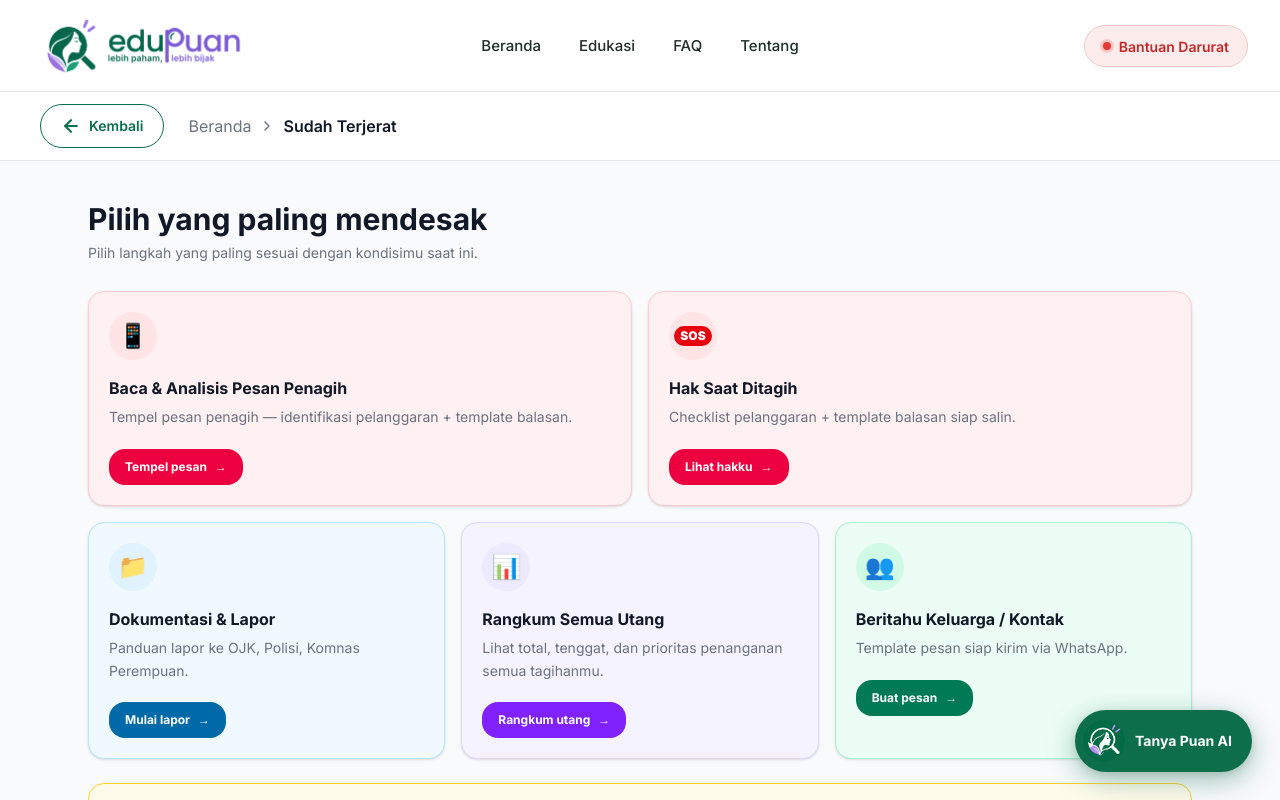
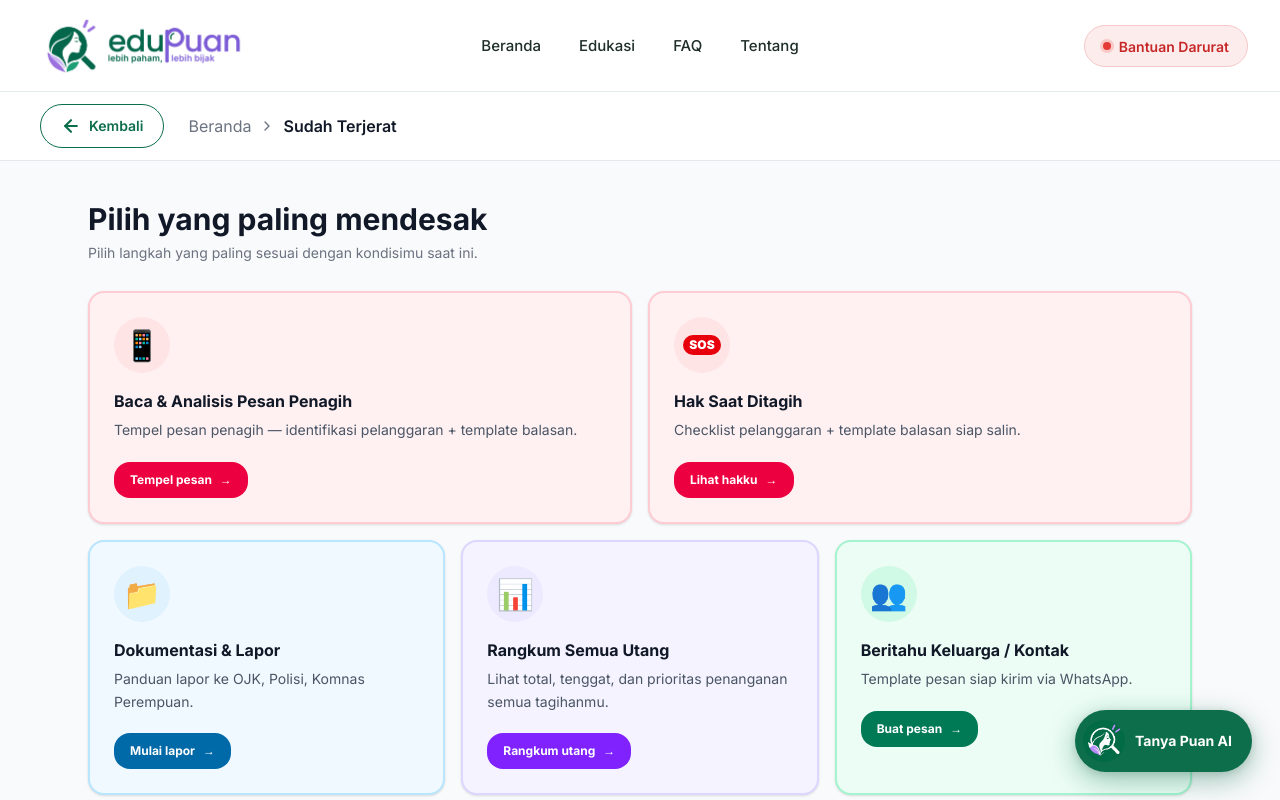
Before and after one commit to blacurly/maria-walanda-maramis, a Next.js app in the folder web/: page /sudah-terjerat in a window 1280 px wide. Shown: the top 800 px of the page. Built offline with nearby package versions, Linux system fonts and the light colour scheme.

Commit message:
feat(frontend): KartuFitur dipakai di halaman Sudah Terjerat

```diff
--- a/web/src/app/sudah-terjerat/page.tsx
+++ b/web/src/app/sudah-terjerat/page.tsx
@@ -1,5 +1,5 @@
 import type { Metadata } from "next";
-import Link from "next/link";
+import KartuFitur from "@/components/ui/KartuFitur";
 import { TONE, type Tone } from "@/lib/tone";
 
 export const metadata: Metadata = {
@@ -73,30 +73,21 @@ const KONTAK = [
 ];
 
 function KartuAlat({ alat }: { alat: Alat }) {
-  const t = TONE[alat.tone];
   return (
-    <Link
+    <KartuFitur
       href={alat.href}
-      className={`group flex w-full flex-col items-start rounded-xl border p-5 text-left shadow-sm transition-all hover:-translate-y-0.5 hover:shadow-md focus-visible:outline-none focus-visible:ring-2 focus-visible:ring-ring focus-visible:ring-offset-2 active:translate-y-0 ${t.kartu} ${
-        alat.mendesak ? "sm:min-h-48" : "sm:min-h-44"
-      }`}
-    >
-      {alat.ikon === "SOS" ? (
-        <span className="flex h-12 w-12 items-center justify-center rounded-full bg-rose-100">
+      tone={alat.tone}
+      judul={alat.judul}
+      isi={alat.isi}
+      ajakan={alat.ajakan}
+      ikon={
+        alat.ikon === "SOS" ? (
           <span className="rounded-md bg-red-600 px-1.5 py-0.5 text-xs font-black text-white">SOS</span>
-        </span>
-      ) : (
-        <span className={`flex h-12 w-12 items-center justify-center rounded-full text-2xl leading-none ${t.ikon}`} aria-hidden="true">
-          {alat.ikon}
-        </span>
-      )}
-      <span className="mt-4 text-base font-bold text-foreground">{alat.judul}</span>
-      <span className="mt-1.5 text-sm leading-relaxed text-muted-foreground">{alat.isi}</span>
-      <span className={`mt-5 inline-flex items-center gap-2 rounded-xl px-4 py-2.5 text-xs font-bold transition-colors ${t.ajakan}`}>
-        {alat.ajakan}
-        <span aria-hidden="true">→</span>
-      </span>
-    </Link>
+        ) : (
+          alat.ikon
+        )
+      }
+    />
   );
 }
 
```
